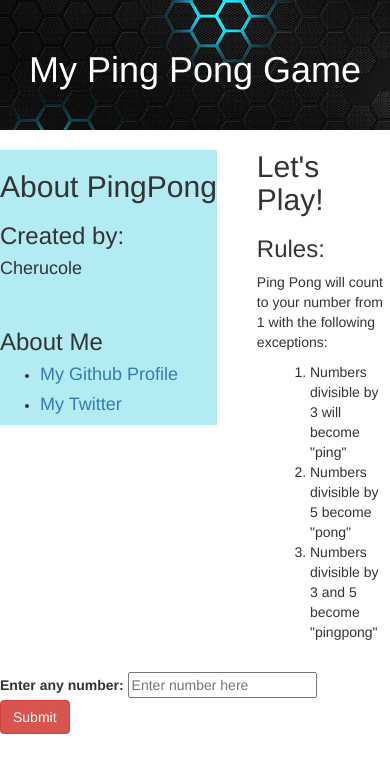
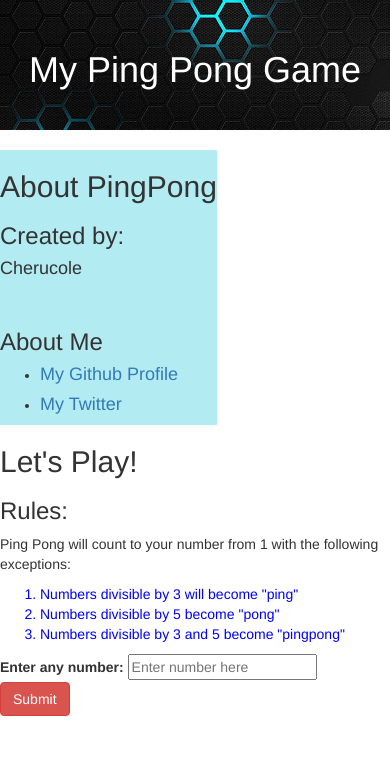
Before and after one commit to cherucole/Pingpong-Number-Game, a plain HTML site: page index.html in a window 390 px wide. Drawn offline with Linux system fonts and the light colour scheme.

Commit message:
Made content responsive to mobile device

```diff
--- a/css/styles.css
+++ b/css/styles.css
@@ -14,9 +14,16 @@
 }
 
 #myRules{
-  margin-left: 270px
+  color: blue;
+}
+#content{
+  float: left;
 }
 
 #display{
   text-align: center;
 }
+
+.myForm{
+  text-align: center;
+}
--- a/index.html
+++ b/index.html
@@ -16,6 +16,10 @@
     <h1>My Ping Pong Game</h1>
   </div>
 
+
+<div class="row">
+
+  <div class="col-md-4">
     <div class="sidebar">
       <h2>About PingPong</h2>
       <h3>Created by:</h3>
@@ -23,16 +27,15 @@
       <br>
       <h3>About Me</h3>
       <ul>
-        <li class="linkstext">
-          <a href="https://github.com/cherucole">
-            <h4>My Github Profile</h4></a>
+        <li class="linkstext"><a href="https://github.com/cherucole"><h4>My Github Profile</h4></a>
         </li>
         <li class="linkstext"><a href="https://twitter.com/cherucole?lang=en"><h4>My Twitter</h4></a> </li>
-
       </ul>
+    </div>
 
   </div>
 
+  <div id="content" class="col-md-8">
     <h2>Let's Play!</h2>
     <h3>Rules:</h3>
     <p>Ping Pong will count to your number from 1 with the following exceptions:</p>
@@ -41,7 +44,6 @@
       <li>Numbers divisible by 5 become "pong"</li>
       <li>Numbers divisible by 3 and 5 become "pingpong"</li>
     </ol>
-    <br>
 
     <form id="myForm" class="form-inline">
       <div class="form-group">
@@ -52,6 +54,16 @@
         <button type="submit" class="btn btn-danger">Submit</button>
       </div>
     </form>
+  </div>
+
+</div>
+
+
+
+
+
+
+  <br>
   <br>
   <br>
   <p id="display"></p>
--- a/js/scripts.js
+++ b/js/scripts.js
@@ -1,17 +1,19 @@
 
+// User Interface Logic
 $(document).ready(function() {
   $("form#myForm").submit(function(event) {
     event.preventDefault()
     var userNumber = parseInt($("input#userInput").val())
+    console.log(userNumber);
 
+
+// Business Logic
     for (var i = 1; i <= userNumber; i++) {
       var result = "";
       if (i % 3 != 0 && i % 5 != 0) result =(i)
       if (i % 3 === 0) result = "ping"
       if (i % 5 === 0) result += "pong"
 
-
-
       $("p#display").append(result + "</br>")
     }
 
```
Lines whose indentation alone changed are shown as unchanged.
